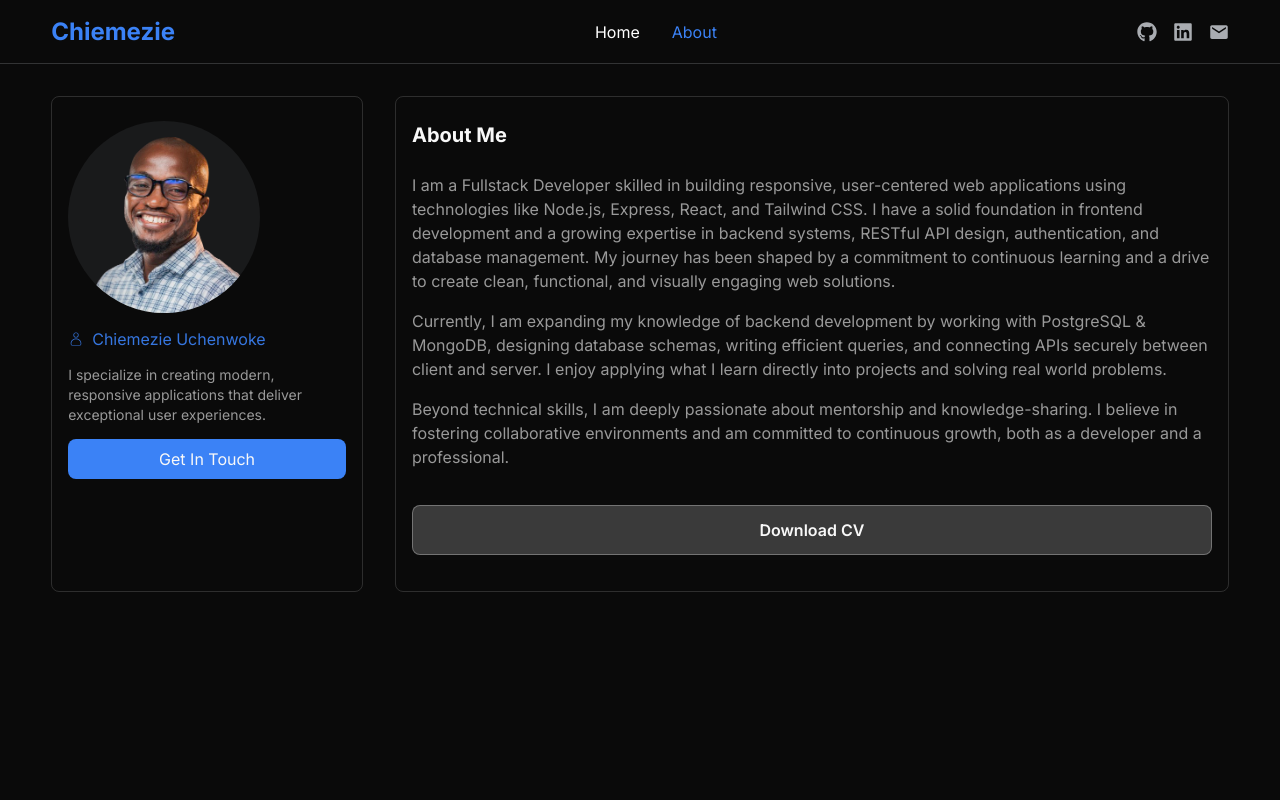
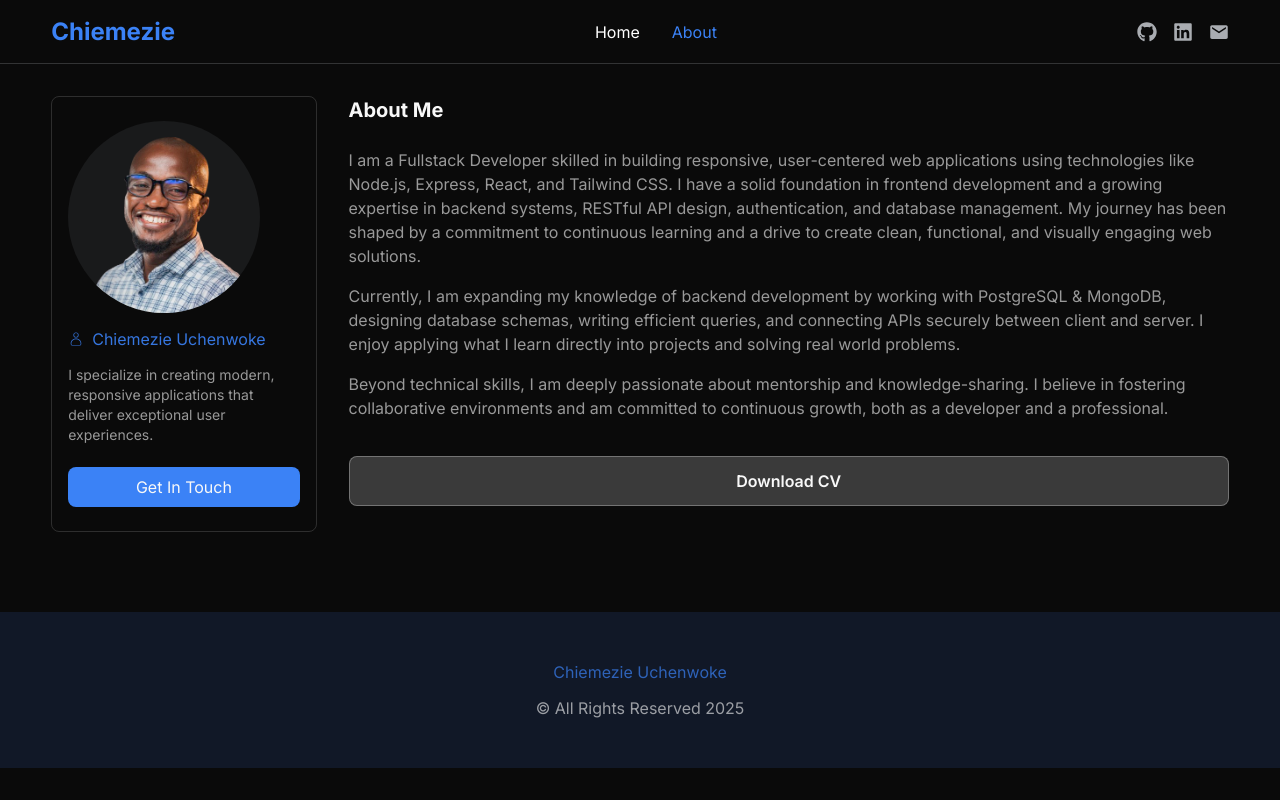
Before and after one commit to Chiemezie-Uchenwoke/portfolio, a React (Vite) app: page /about in a window 1280 px wide. Shown: the top 800 px of the page. Built offline with nearby package versions, Linux system fonts and the light colour scheme.

Commit message:
Complete about page

```diff
--- a/src/components/AboutMe/AboutMe.jsx
+++ b/src/components/AboutMe/AboutMe.jsx
@@ -3,11 +3,10 @@ import { CiUser } from "react-icons/ci";
 
 const AboutMe = () => {
     return (
-        <div className="h-[calc(100vh-4rem)] ">
         <div
             className="container flex flex-col md:flex-row gap-8 mt-8"
         >
-                <div className="border border-white-shade/15 rounded-lg w-full md:w-[20rem] flex flex-col gap-3.5 py-6 px-4">
+            <div className="border border-white-shade/15 rounded-lg w-full md:w-[17rem] flex flex-col gap-3.5 py-6 px-4 h-auto">
                 <div className="w-48 h-48 rounded-full overflow-hidden bg-dark-gray/10">
                     <img
                         src={myPic}
@@ -28,20 +27,17 @@ const AboutMe = () => {
                     href="mailto:uchenwoke.chiemezie@gmail.com?subject=Project%20Inquiry"
                     target="_blank"
                     rel="noopener noreferrer"
-                        className="text-white-shade bg-pri-blue inline-block w-full py-2 px-10 text-center capitalize rounded-lg hover:bg-pri-blue/80 duration-300"
+                    className="text-white-shade bg-pri-blue inline-block w-full mt-2 py-2 px-10 text-center capitalize rounded-lg hover:bg-pri-blue/80 duration-300"
                 >
                     get in touch
                 </a>
             </div>
 
-                <div className="w-full md:w-[calc(100%-20rem)] h-auto overflow-auto flex flex-col gap-6 border border-white-shade/15 py-6 px-4 rounded-lg">
+            <div className="w-full md:w-[calc(100%-17rem)] h-auto overflow-auto flex flex-col gap-6 rounded-lg">
                 <h2 className="capitalize text-white-shade font-bold sm:text-lg lg:text-xl">about me</h2>
-
                 <div className="text-white-shade/60 text-sm min-[900px]:text-base flex flex-col gap-4">
                     <p>
                         I am a Fullstack Developer skilled in building responsive, user-centered web applications using technologies like Node.js, Express, React, and Tailwind CSS. I have a solid foundation in frontend development and a growing expertise in backend systems, RESTful API design, authentication, and database management. My journey has been shaped by a commitment to continuous learning and a drive to create clean, functional, and visually engaging web solutions.
-
-
                     </p>
 
                     <p>
@@ -62,7 +58,6 @@ const AboutMe = () => {
                 </a>
             </div>
         </div>
-        </div>
     )
 }
 
```
Lines whose indentation alone changed are shown as unchanged.
